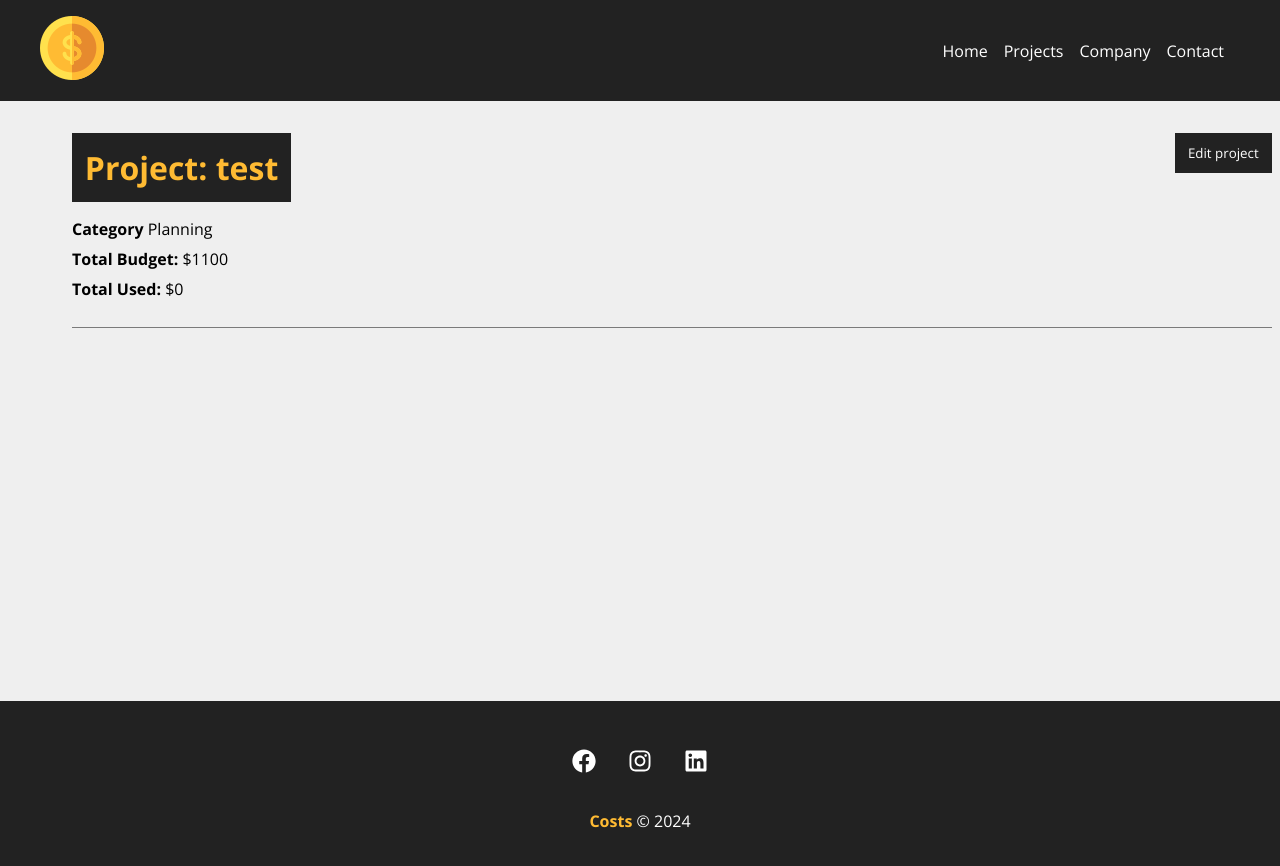
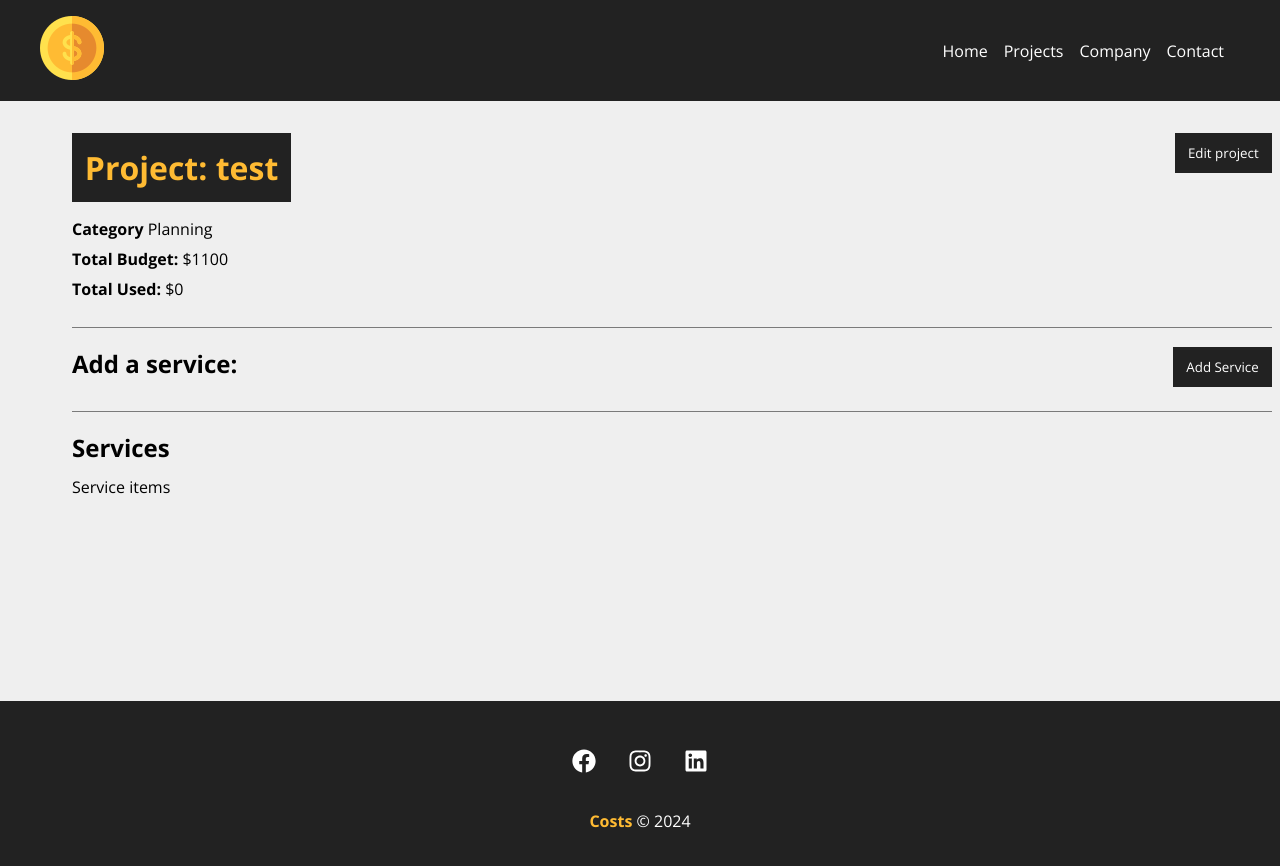
Before and after one commit to lucasdonascimentoo/project-management, a React (Create React App) app in the folder react2/costs/: page /project/0cc4 in a window 1280 px wide. Shown: the top 866 px of the page. Built offline with nearby package versions, Linux system fonts and the light colour scheme; data requests are answered from the project's data file; the HTML template or start-up script is replaced by a standard one.

Commit message:
creating the area of services

```diff
--- a/react2/costs/src/components/pages/Project.js
+++ b/react2/costs/src/components/pages/Project.js
@@ -13,6 +13,7 @@ function Project(){
 
     const [project, setProject] = useState([])
     const [showProjectForm, setShowProjectForm] = useState(false)
+    const [showServiceForm, setShowServiceForm] = useState(false)
     const [message, setMessage] = useState()
     const [type, setType] = useState()
 
@@ -32,6 +33,7 @@ function Project(){
     }, [id])
 
     function editPost(project){
+        setMessage('')
         // budget validation
         if(project.budget < project.cost) {
             setMessage('The budget cannot be higher than the cost of the project')
@@ -59,6 +61,10 @@ function Project(){
 
     function toggleProjectForm(){
         setShowProjectForm(!showProjectForm)
+    }
+
+    function toggleServiceForm(){
+        setShowServiceForm(!showServiceForm)
     }
 
     return (
@@ -90,6 +96,20 @@ function Project(){
                                 </div>
                             )}
                         </div>
+                        <div className={styles.service_form_container}>
+                                <h2>Add a service:</h2>
+                                <button className={styles.btn} onClick={toggleServiceForm}>
+                                    {!showServiceForm ? 'Add Service' : 'Close'}
+                                </button>
+                                <div className={styles.project_info}>
+                                    { showServiceForm && <div>service form</div>
+                                    }
+                                </div>
+                        </div>
+                        <h2>Services</h2>
+                        <Container customClass="start">
+                            <p>Service items</p>
+                        </Container>
                     </Container>
                 </div>
             ) : (
```
